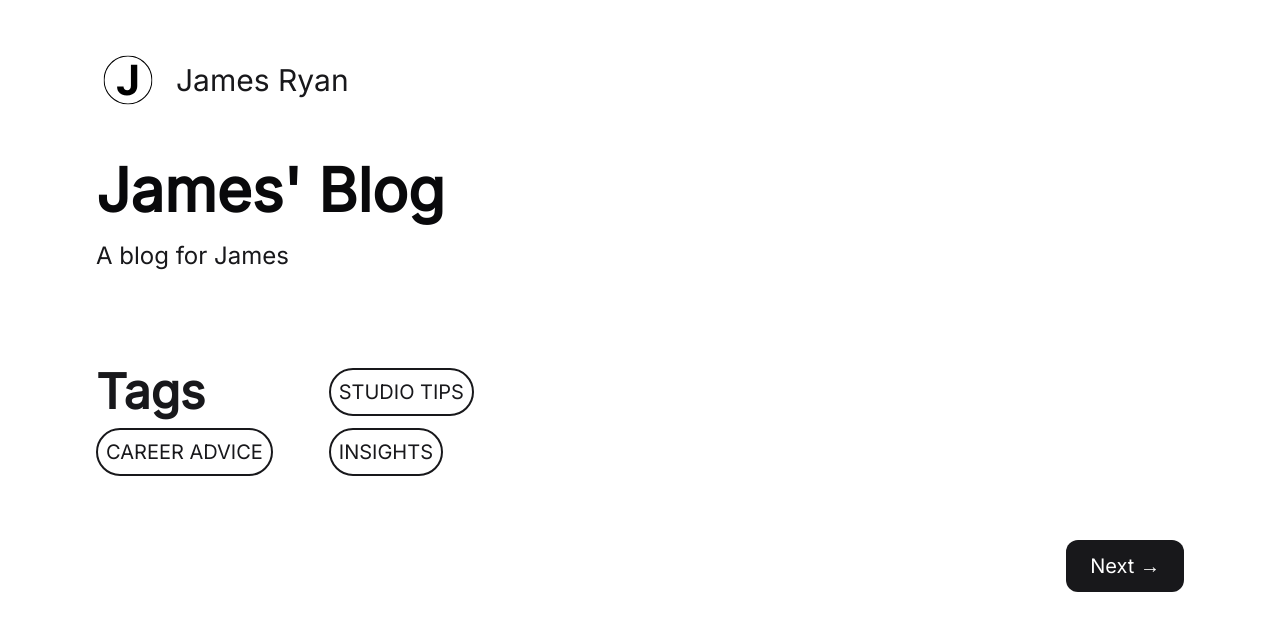
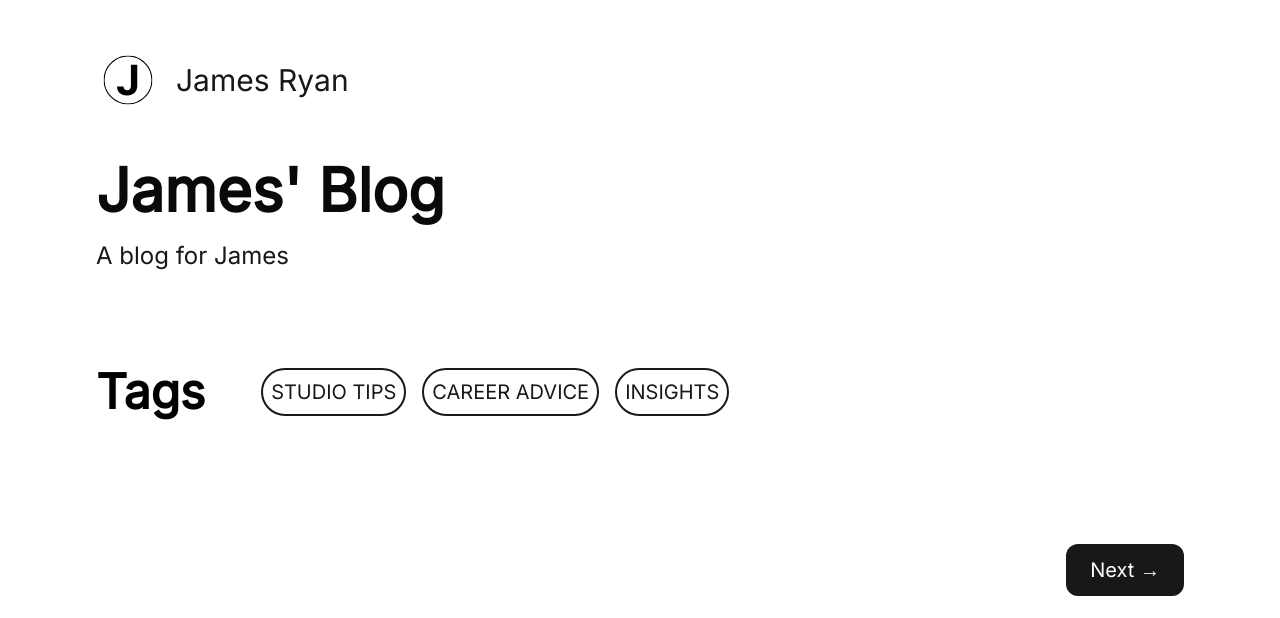
Before and after one commit to jimiryquai/blog, an Astro site: page /blog in a window 1280 px wide. Shown: the top 618 px of the page. Built offline with nearby package versions, Linux system fonts and the light colour scheme; Astro itself is replaced by a stand-in of ours.

Commit message:
updated CategoryList component

```diff
--- a/src/components/CategoryList.astro
+++ b/src/components/CategoryList.astro
@@ -4,9 +4,18 @@ import Category from "./Category.astro";
 
 type Props = {
   categories: CollectionEntry<"posts">["data"]["categories"];
+  title?: string;
 };
 
-const { categories } = Astro.props;
+const { categories, title } = Astro.props;
 ---
 
-{categories.map((category: string) => <Category category={category} />)}
+<div
+  class="grid grid-cols-[auto,1fr] gap-x-14 gap-y-3 mb-16 max-lg:grid-cols-1"
+>
+  {title && <h2 class="font-bold text-5xl text-sinc-900">{title}</h2>}
+
+  <div class="flex gap-4 flex-wrap items-center">
+    {categories.map((category) => <Category category={category} />)}
+  </div>
+</div>
--- a/src/content/posts/guitar-solos-are-still-awesome.md
+++ b/src/content/posts/guitar-solos-are-still-awesome.md
@@ -3,7 +3,7 @@ author: jim-halpert
 categories: ["career advice"]
 date: 08/10/2021
 featured: false
-image: images/guitarist.jpg
+image: /images/guitarist.jpg
 title: Guitar solos are still awesome
 description: An exploration of the enduring appeal of guitar solos in popular music.
 ---
--- a/src/pages/blog.astro
+++ b/src/pages/blog.astro
@@ -17,10 +17,9 @@ const categories = [...new Set(allCategories)];
     <H1 text="James' Blog" />
     <p class="text-zinc-900 text-2xl mb-24">A blog for James</p>
     <div
-      class="grid grid-cols-[auto_1fr] gap-x-14 gap-y-3 mb-16 max-lg:grid-cols-3"
+      class="grid grid-cols-[auto,1fr] gap-x-14 gap-y-3 mb-16 max-lg:grid-cols-1"
     >
-      <h2 class="font-bold text-5xl text-zinc-900">Tags</h2>
-      <CategoryList categories={categories} />
+      <CategoryList categories={categories} title="Tags" />
     </div>
     <div class="mb-12">
       <Pagination nextURL="/blog/2" />
```
